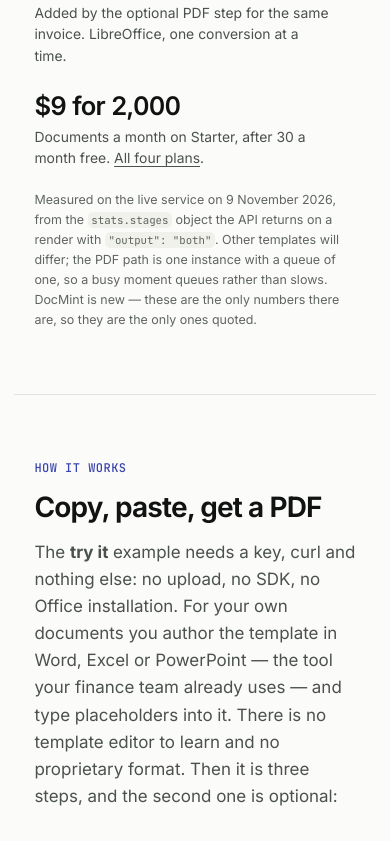
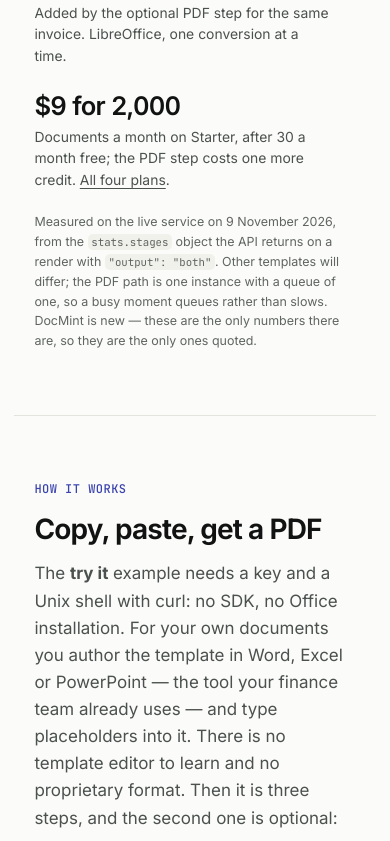
Before and after one commit to fstandhartinger/docmint, a website: page public/index.html in a window 390 px wide. Shown: the part 1783-2624 px from the top of the page. Drawn offline with Linux system fonts and the light colour scheme.

Commit message:
Landing: critic fixes (phone tab row fits, example prerequisites stated exactly, PDF credit noted beside price)

```diff
--- a/public/index.html
+++ b/public/index.html
@@ -30,7 +30,7 @@
 <link rel="preload" href="/img/invoice-filled-720.webp" as="image" type="image/webp" imagesrcset="/img/invoice-filled-720.webp 720w, /img/invoice-filled-1200.webp 1200w" imagesizes="(min-width:1000px) 340px, 50vw" fetchpriority="high">
 <script>try{var t=localStorage.getItem('mint-theme');if(t==='light'||t==='dark')document.documentElement.setAttribute('data-theme',t)}catch(e){}</script>
 <link rel="stylesheet" href="/app.css?v=2">
-<link rel="stylesheet" href="/landing.css?v=3">
+<link rel="stylesheet" href="/landing.css?v=4">
 <script type="application/ld+json">
 {
   "@context": "https://schema.org",
@@ -197,7 +197,7 @@
       </div>
       <div>
         <div class="n">$9 for 2,000</div>
-        <div class="t">Documents a month on Starter, after 30 a month free. <a href="#pricing">All four plans</a>.</div>
+        <div class="t">Documents a month on Starter, after 30 a month free; the PDF step costs one more credit. <a href="#pricing">All four plans</a>.</div>
       </div>
     </div>
     <p class="measured-note">Measured on the live service on 9 November 2026, from the <code>stats.stages</code> object the API returns on a render with <code>"output": "both"</code>. Other templates will differ; the PDF path is one instance with a queue of one, so a busy moment queues rather than slows. DocMint is new — these are the only numbers there are, so they are the only ones quoted.</p>
@@ -212,7 +212,7 @@
         <div class="sec-head">
           <p class="eyebrow">How it works</p>
           <h2 class="sec-title">Copy, paste, get a PDF</h2>
-          <p>The <b>try it</b> example needs a key, curl and nothing else: no upload, no SDK, no Office installation. For your own documents you author the template in Word, Excel or PowerPoint — the tool your finance team already uses — and type placeholders into it. There is no template editor to learn and no proprietary format. Then it is three steps, and the second one is optional:</p>
+          <p>The <b>try it</b> example needs a key and a Unix shell with curl: no SDK, no Office installation. For your own documents you author the template in Word, Excel or PowerPoint — the tool your finance team already uses — and type placeholders into it. There is no template editor to learn and no proprietary format. Then it is three steps, and the second one is optional:</p>
         </div>
         <ol class="steps">
           <li>
--- a/public/landing.css
+++ b/public/landing.css
@@ -226,6 +226,7 @@ h1.hero-title em{font-style:normal;color:var(--l-accent-ink)}
 .code-tabs [role="tab"]:hover,.code-copy:hover{background:rgba(255,255,255,.06);color:var(--l-term-ink)}
 .code-tabs [role="tab"][aria-selected="true"]{background:rgba(255,255,255,.09);color:#fff}
 .code-copy{flex:none;margin-left:auto}
+@media (max-width:520px){.code-tabs [role="tab"],.code-copy{padding:5px 6px}}
 .code-card pre{margin:0;background:transparent;border:0;border-radius:0;color:var(--l-term-ink);padding:14px 16px 16px;font-size:.76rem;line-height:1.7;overflow:auto;max-height:260px}
 .code-card pre code{color:inherit;background:none;padding:0}
 @media (max-width:700px){.code-card pre{font-size:.7rem;padding:12px 14px}}
```
